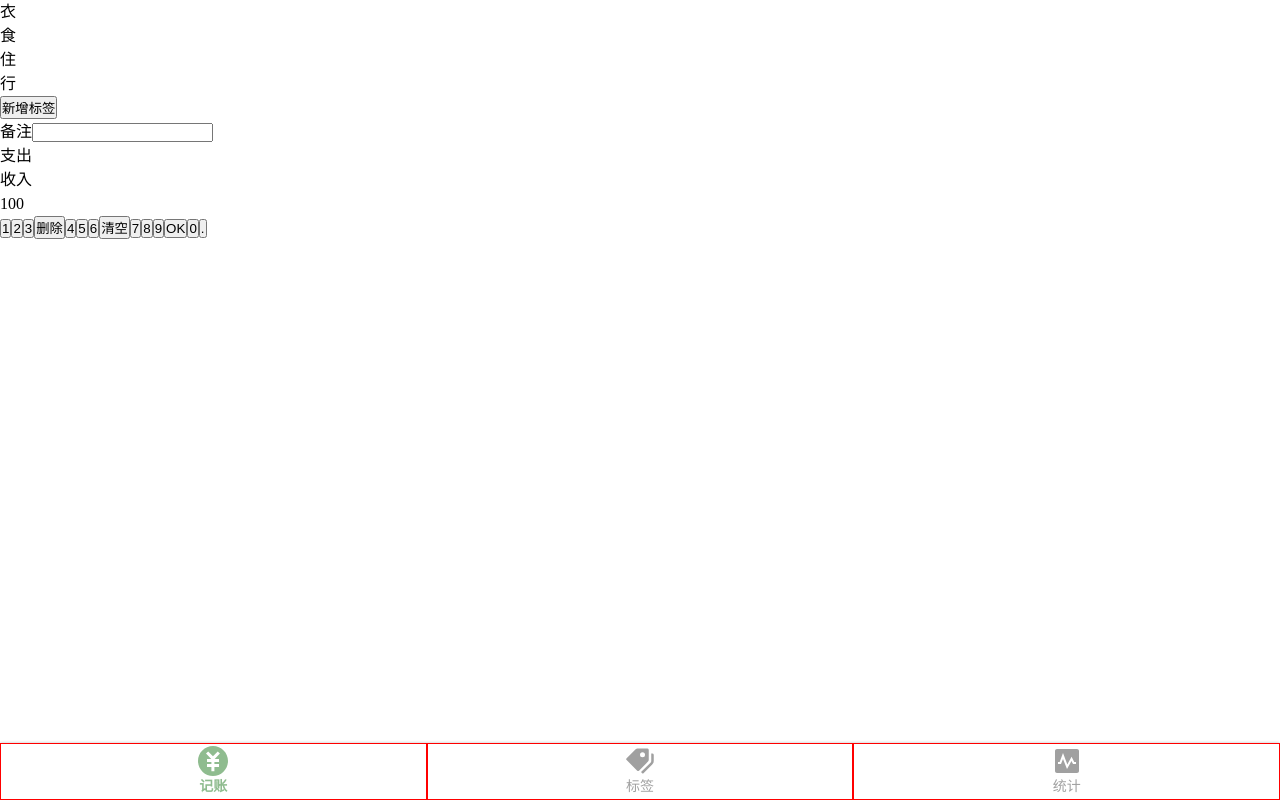
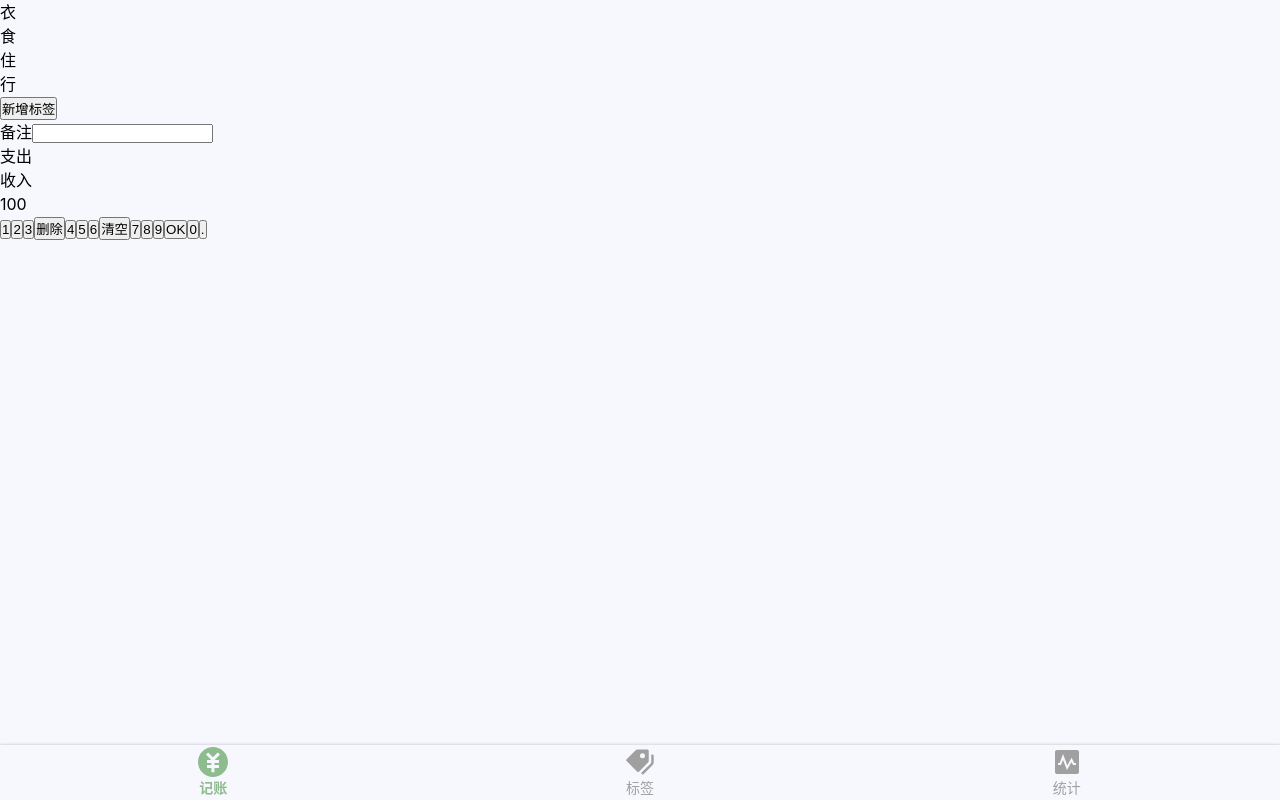
Before and after one commit to YeeeeRQ/mint-tally, a Vue app: page /#/money in a window 1280 px wide. Built offline with nearby package versions, Linux system fonts and the light colour scheme.

Commit message:
添加helper.scss 添加reset.scss, 平台一致性保障

```diff
--- a/src/App.vue
+++ b/src/App.vue
@@ -5,18 +5,11 @@
 </template>
 
 <style lang="scss">
-*{
-  padding:0;
-  margin:0;
-  box-sizing: border-box;
-}
+@import "~@/assets/style/helper.scss";
+@import "~@/assets/style/reset.scss";
 body{
+  font-family: $font-hei;
   line-height: 1.5;
 }
 
-a{
-  text-decoration: none;
-  color: inherit;
-}
-
 </style>
--- /dev/null
+++ b/src/assets/style/helper.scss
@@ -0,0 +1,5 @@
+$font-hei: -apple-system, "Noto Sans", "Helvetica Neue", Helvetica, "Nimbus Sans L", Arial, "Liberation Sans", "PingFang SC", "Hiragino Sans GB", "Noto Sans CJK SC", "Source Han Sans SC", "Source Han Sans CN", "Microsoft YaHei", "Wenquanyi Micro Hei", "WenQuanYi Zen Hei", "ST Heiti", SimHei, "WenQuanYi Zen Hei Sharp", sans-serif;
+$font-kai: Baskerville, Georgia, "Liberation Serif", "Kaiti SC", STKaiti, "AR PL UKai CN", "AR PL UKai HK", "AR PL UKai TW", "AR PL UKai TW MBE", "AR PL KaitiM GB", KaiTi, KaiTi_GB2312, DFKai-SB, "TW\-Kai", serif;
+$font-song: Georgia, "Nimbus Roman No9 L", "Songti SC", "Noto Serif CJK SC", "Source Han Serif SC", "Source Han Serif CN", STSong, "AR PL New Sung", "AR PL SungtiL GB", NSimSun, SimSun, "TW\-Sung", "WenQuanYi Bitmap Song", "AR PL UMing CN", "AR PL UMing HK", "AR PL UMing TW", "AR PL UMing TW MBE", PMingLiU, MingLiU, serif;
+
+$color-highlight: #8FBC8F;
--- /dev/null
+++ b/src/assets/style/reset.scss
@@ -0,0 +1,22 @@
+*{
+    margin: 0;
+    padding: 0;
+    box-sizing: border-box;
+}
+
+body{
+    line-height: 1.15;
+    background-color: #F7F8FE;
+    font-family: 'Avenir', Helvetica, Arial, sans-serif;
+    -webkit-font-smoothing: antialiased;
+    -moz-osx-font-smoothing: grayscale;
+}
+
+a{
+    text-decoration: none;
+    color: inherit;
+}
+
+li{
+    list-style-type: none;
+}
--- a/src/components/Nav.vue
+++ b/src/components/Nav.vue
@@ -14,35 +14,35 @@
 
 <script lang="ts">
 export default {
-  name: "Nav"
-}
+  name: "Nav",
+};
 </script>
 
 <style lang="scss" scoped>
+@import "~@/assets/style/helper.scss";
+
 nav {
   display: flex;
   box-shadow: 0 0 3px rgba(0, 0, 0, 0.25);
   flex-direction: row;
   font-size: 14px;
-    > .item{
+  > .item {
     padding: 2px 0;
-      border: 1px solid red;
     width: 33.33333%;
     display: flex;
     flex-direction: column;
     justify-content: center;
     align-items: center;
-      .icon{
+    .icon {
       width: 30px;
       height: 30px;
     }
-      color: 	#A0A0A0;
+    color: #a0a0a0;
     font-weight: lighter;
   }
-    > .item.selected{
-      color: 	#8FBC8F;
+  > .item.selected {
+    color: $color-highlight;
     font-weight: bold;
   }
 }
-
 </style>
```
Lines whose indentation alone changed are shown as unchanged.
